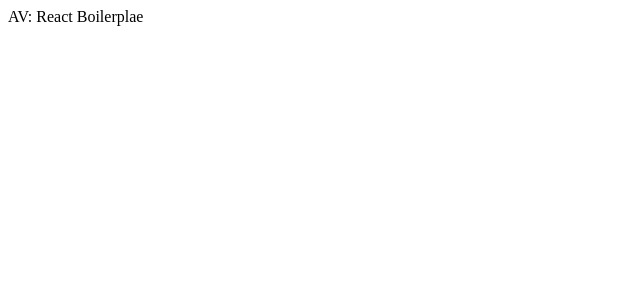
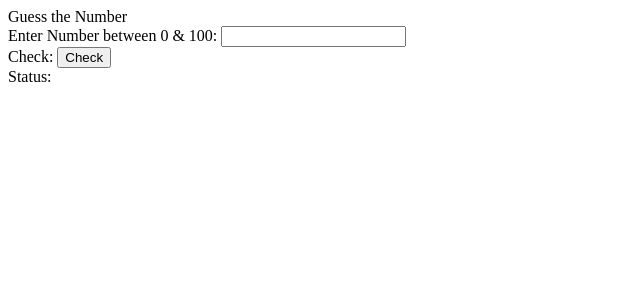
Before and after one commit to icybergenome/react-minimal-boilerplate, a React app: page / in a window 1280 px wide. Shown: the top 300 px of the page, without its empty margins (0-640 px from the left). Built offline with nearby package versions, Linux system fonts and the light colour scheme.

Commit message:
Added Guess The number--react

```diff
--- a/src/App.js
+++ /dev/null
@@ -1,9 +0,0 @@
-import React from 'react';
-
-const App = () => {
-  return (
-    <div>AV: React Boilerplae</div>
-  )
-}
-
-export default App;
--- /dev/null
+++ b/src/GuessNumber.js
@@ -0,0 +1,43 @@
+import React from 'react';
+
+const Guess = () => {
+    const random = () => {
+        return Math.floor(Math.random() * 100);
+    };
+    const secret = random();
+    const input =(number)=>{
+
+        console.log(number.target.value);
+        return number.target.value;
+    };
+    const check = (event) =>{
+      console.log("random number is " + secret);
+      event.preventDefault();
+      let number = parseInt(form.firstName.value);
+      if(number === secret)
+      {
+        alert("congratulations");
+        return 0;
+      }
+      let result = number > secret ? alert(`Enter number less than ${number}`) : alert(`Enter number greater than ${number}`);
+      return result;
+    }
+
+  return (
+   <div name = "main">
+    <form name ="form" onSubmit={check}>
+      <div>
+          Guess the Number
+      </div>
+      Enter Number between 0 & 100: <input type ="text" name = "firstName"></input>
+      <br></br>
+      Check: <button type="submit">Check</button>
+
+
+    </form>
+    <div name = "status">Status: </div>
+    </div>
+  )
+}
+
+export default Guess;
--- a/src/index.js
+++ b/src/index.js
@@ -1,6 +1,5 @@
 import React from 'react';
 import ReactDOM from 'react-dom';
-import App from './App.js';
+import Guess from './GuessNumber'
 
-
-ReactDOM.render(<App />, document.getElementById('root'));
+ReactDOM.render(<Guess />, document.getElementById('root'));
```
